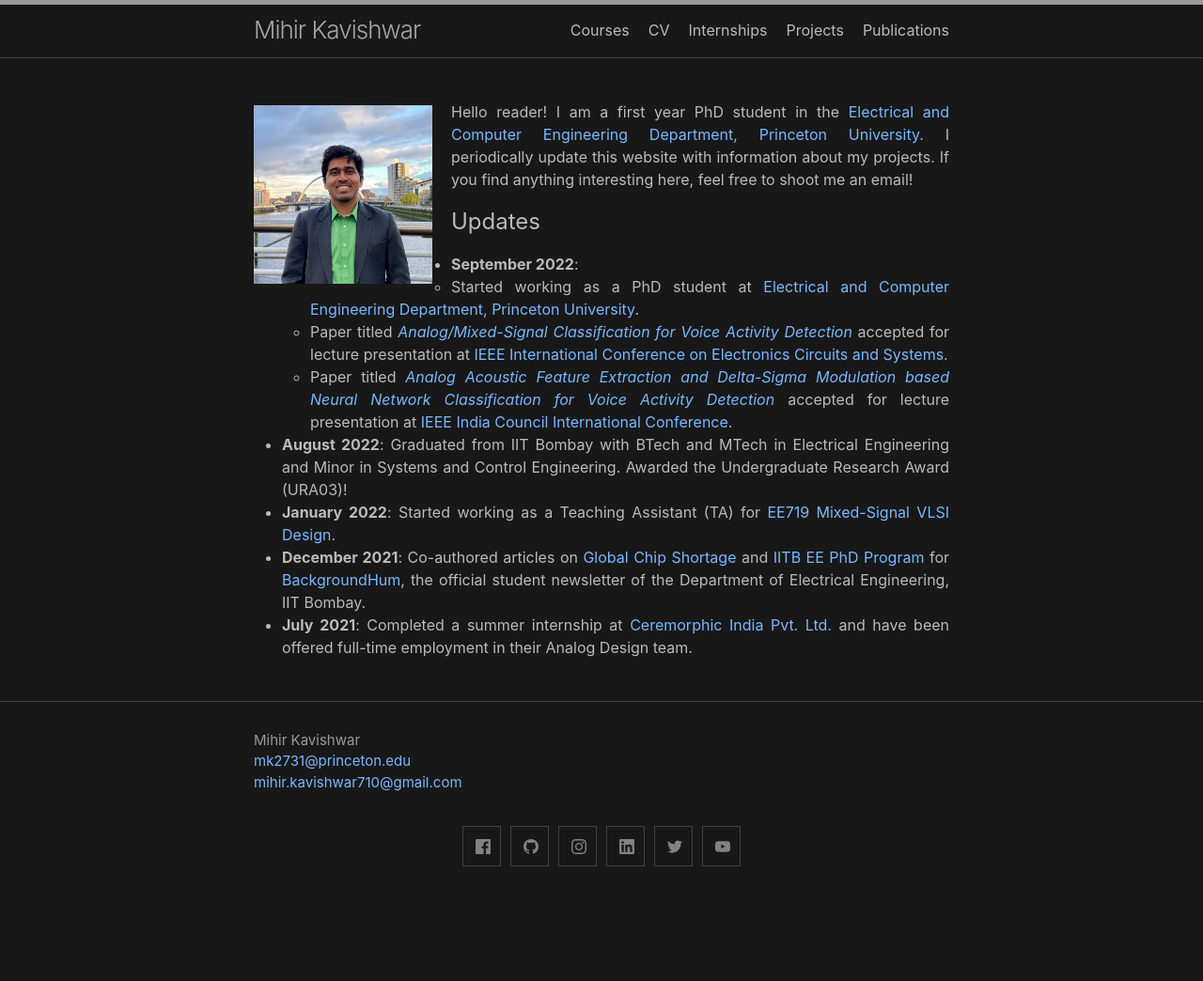
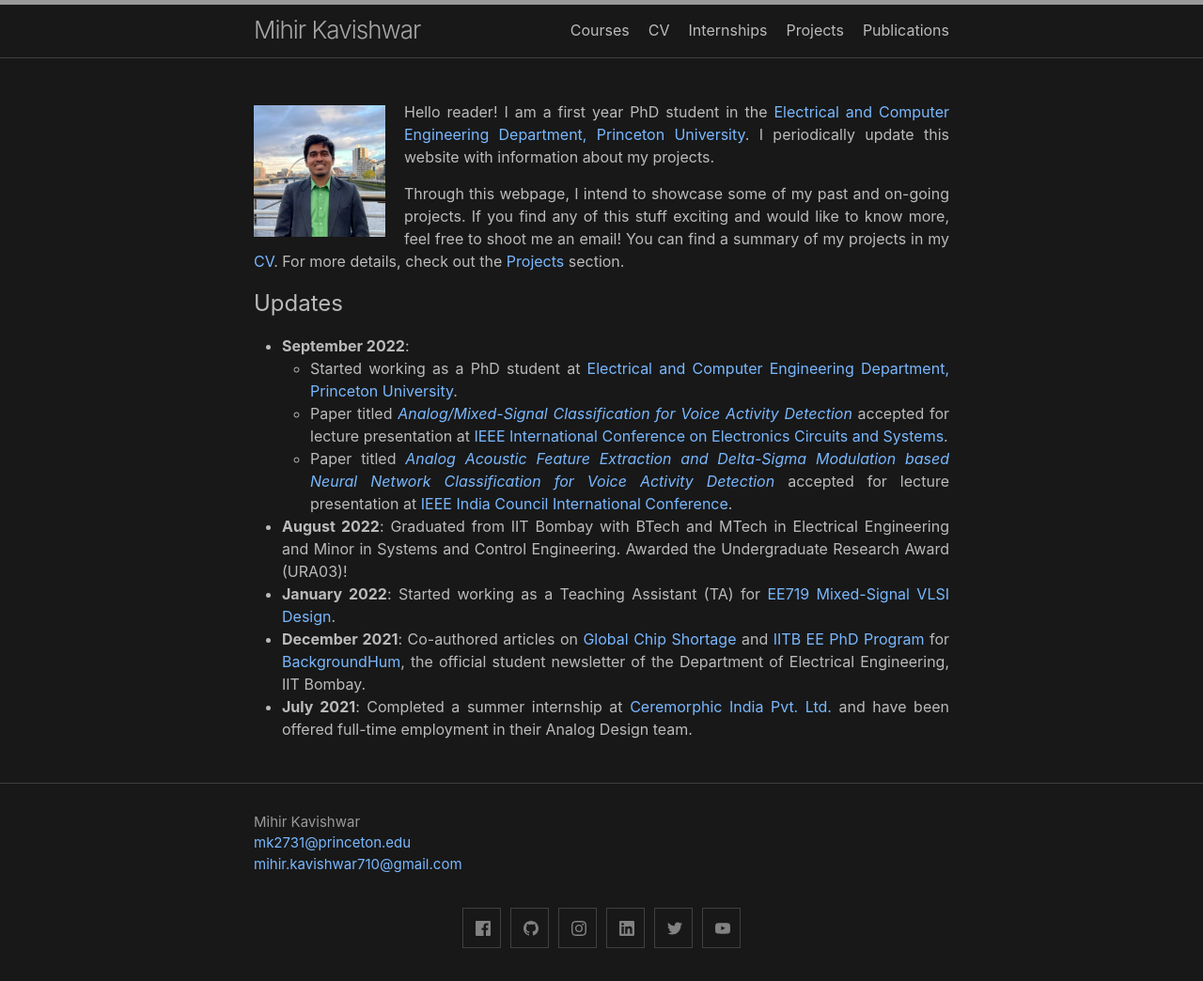
Before and after one commit to mihirvk/mihirvk.github.io, a Jekyll site: the page built from index.md, in a window 1280 px wide. Shown: the whole page at 94% size. Built offline with Jekyll 4.4.1, drawn with Linux system fonts in a browser that asks for light colours; before the commit the page ends 957 px from its top, so only the background shows below that.

Commit message:
Update index.md

```diff
--- a/index.md
+++ b/index.md
@@ -8,15 +8,20 @@
 layout: home
 ---
 
-<img align="left" src="assets/images/IMG_0771.jpg" alt="Mihir Kavishwar" style="height: 190px; width:190px; padding: 5px 20px 10px 0px;"/>
+<img align="left" src="assets/images/IMG_0771.jpg" alt="Mihir Kavishwar" style="height: 140px; width:140px; padding: 5px 20px 10px 0px;"/>
 
-Hello reader! I am a first year PhD student in the [Electrical and Computer Engineering Department, Princeton University](https://ece.princeton.edu/). I periodically update this website with information about my projects. If you find anything interesting here, feel free to shoot me an email!
+Hello reader! I am a first year PhD student in the [Electrical and Computer Engineering Department, Princeton University](https://ece.princeton.edu/). I periodically update this website with information about my projects.
+
+Through this webpage, I intend to showcase some of my past and on-going projects. If you find any of this stuff exciting and would like to know more, feel free to shoot me an email! You can find a summary of my projects in my [CV]({{site.url}}/assets/pdfs/Mihir_Kavishwar_Academic_CV.pdf). For more details, check out the [Projects]({{site.url}}/projects) section.
+
 <!-- My research interests include integrated circuits and systems, wireline communication, computer architecture and machine learning. -->
 <!--
 I graduated from [Electrical Engineering Department, IIT Bombay](https://www.ee.iitb.ac.in/web) in August 2022 with BTech and MTech degrees. During my time at IIT Bombay, I worked with [Prof. Rajesh Zele](http://www.ee.iitb.ac.in/~zelerajesh/index.php) in Advanced Integrated Circuits and System Lab (aiCAS).
  -->
 <!--
 Through this webpage, I intend to showcase some of my past and on-going projects. If you find any of this stuff exciting and would like to know more, feel free to shoot me an email! You can find a summary of my projects in my [CV]({{site.url}}/assets/pdfs/Mihir_Kavishwar_Academic_CV.pdf). For more details, check out the [Projects]({{site.url}}/projects) section. I am working on compiling a list of good resources relevant to my research, the same can be found in the [Resources]({{site.url}}/resources) section. -->
+
+
 
 ## Updates
 - **September 2022**:
```
